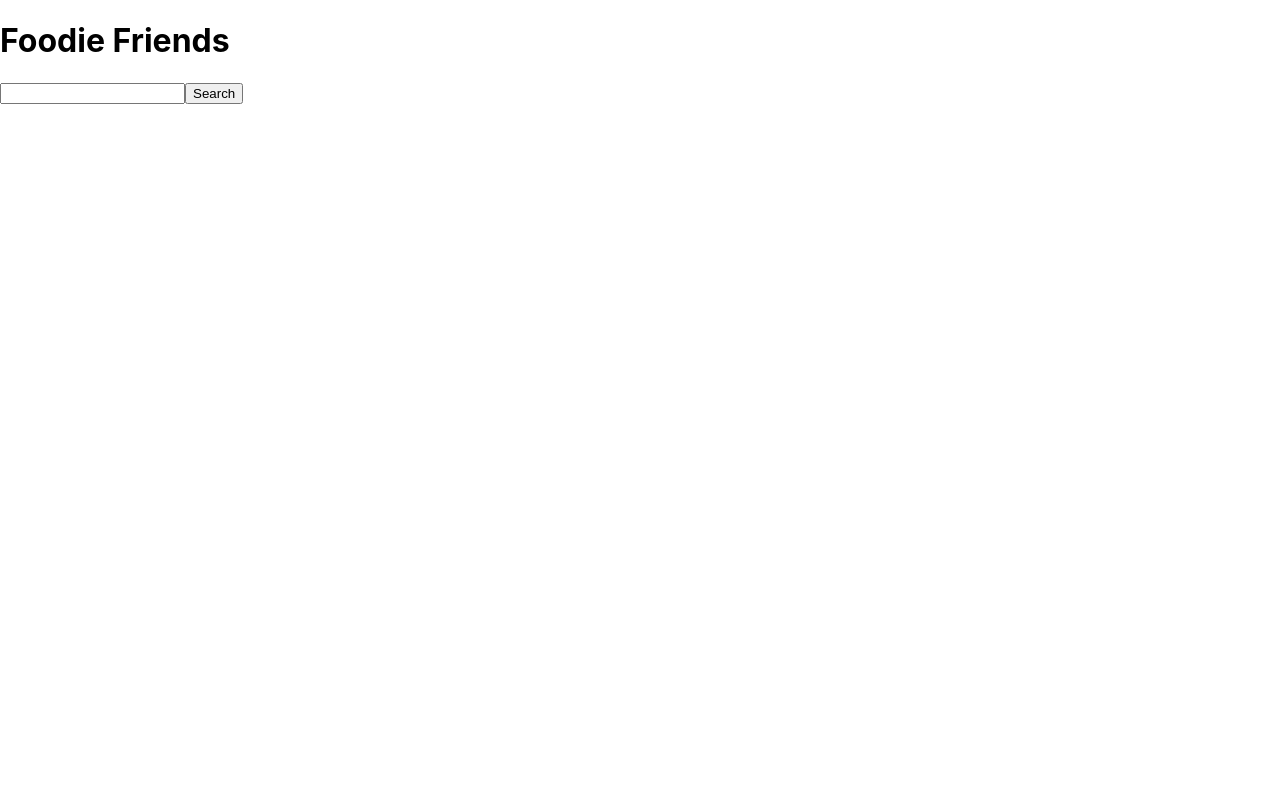
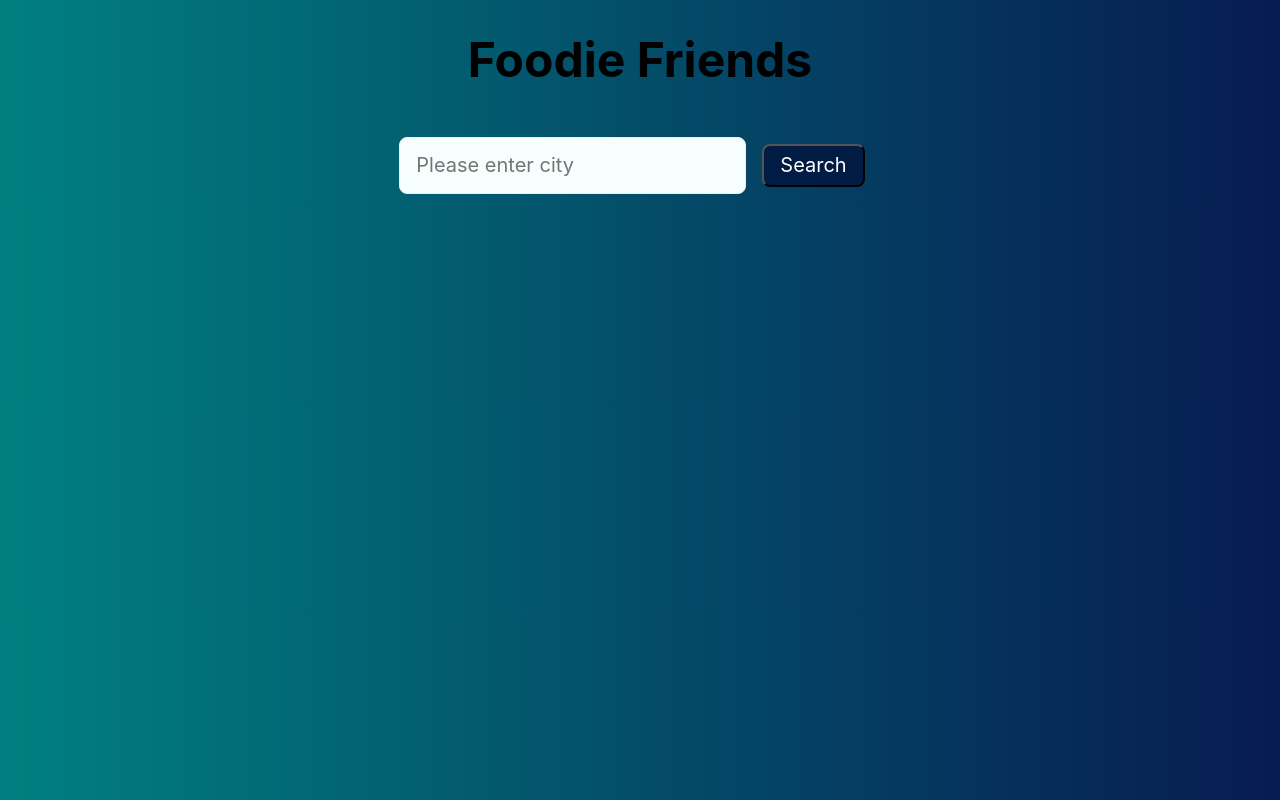
Before and after one commit to Sampandu/foodie-friends, a React (Create React App) app: page / in a window 1280 px wide. Built offline with nearby package versions, Linux system fonts and the light colour scheme.

Commit message:
set up basic styling

```diff
--- a/package.json
+++ b/package.json
@@ -9,7 +9,8 @@
     "react-scripts": "2.0.5",
     "redux": "^4.0.1",
     "redux-logger": "^3.0.6",
-    "redux-thunk": "^2.3.0"
+    "redux-thunk": "^2.3.0",
+    "tachyons": "^4.11.1"
   },
   "scripts": {
     "start": "react-scripts start",
--- a/src/containers/App.css
+++ b/src/containers/App.css
@@ -2,31 +2,6 @@
   text-align: center;
 }
 
-.App-logo {
-  animation: App-logo-spin infinite 20s linear;
-  height: 40vmin;
+button {
+  cursor: pointer;
 }
-
-.App-header {
-  background-color: #282c34;
-  min-height: 100vh;
-  display: flex;
-  flex-direction: column;
-  align-items: center;
-  justify-content: center;
-  font-size: calc(10px + 2vmin);
-  color: white;
-}
-
-.App-link {
-  color: #61dafb;
-}
-
-@keyframes App-logo-spin {
-  from {
-    transform: rotate(0deg);
-  }
-  to {
-    transform: rotate(360deg);
-  }
-}
--- a/src/containers/App.js
+++ b/src/containers/App.js
@@ -30,15 +30,18 @@ class App extends Component {
     const { restaurants } = this.state;
 
     return (
-      <div>
-        <h1>Foodie Friends</h1>
+      <div className='tc'>
+        <h1 className='f1'>Foodie Friends</h1>
 
-        <div>
+        <div className='pa2'>
           <input
-            placehold='Please enter city'
+            className='f4 pa3 ba br3 b--light-gray bg-washed-blue'
+            type='search'
+            placeholder='Please enter city'
             onChange={this.onSearchChange}
           />
           <button
+            className='f4 link dim br3 ph3 pv2 mb2 dib white bg-navy ma3'
             type='click'
             onClick={this.handleSearch}>Search
           </button>
@@ -48,8 +51,18 @@ class App extends Component {
             {
               restaurants.map((restaurant,i) => {
                 return (
-                  <div key={i}>
-                    <p>{restaurant.name}</p>
+                  <div
+                    key={i}
+                    className='bg-white dib br3 pa3 ma2 grow bw2 shadow-5'>
+                    <a href={restaurant.url} target='_blank' rel="noopener noreferrer">
+                      <img
+                        alt='restaurant'
+                        src={restaurant.image_url} width='300px' height='300px'
+                      />
+                      <div>
+                        <h4>{restaurant.name}</h4>
+                      </div>
+                    </a>
                   </div>
                 )
               })
--- a/src/index.css
+++ b/src/index.css
@@ -6,6 +6,7 @@ body {
     sans-serif;
   -webkit-font-smoothing: antialiased;
   -moz-osx-font-smoothing: grayscale;
+  background: linear-gradient(to left, rgba(7,27,82,1) 0%, rgba(0,128,128,1) 100%);
 }
 
 code {
--- a/src/index.js
+++ b/src/index.js
@@ -7,8 +7,8 @@ import { Provider } from 'react-redux';
 import { createStore, applyMiddleware } from 'redux';
 import thunkMiddleware from 'redux-thunk';
 import { createLogger } from 'redux-logger';
-
 import { requestRestaurants } from './store/reducers';
+import 'tachyons';
 
 const logger = createLogger();
 const store = createStore(requestRestaurants, applyMiddleware(thunkMiddleware, logger));
```
Also changed, not shown: 1 other file (tests, documents, lock files or other folders).
